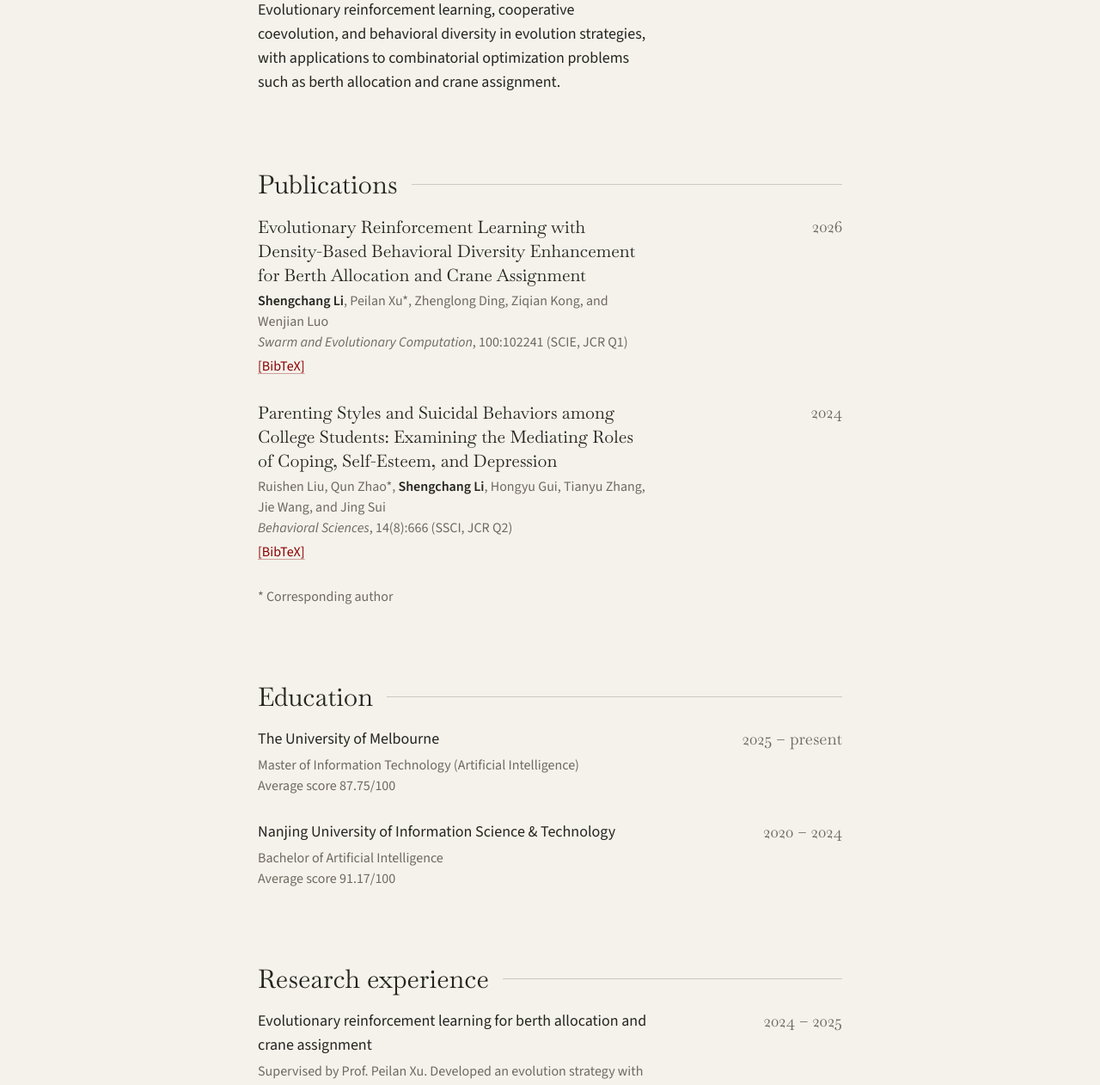
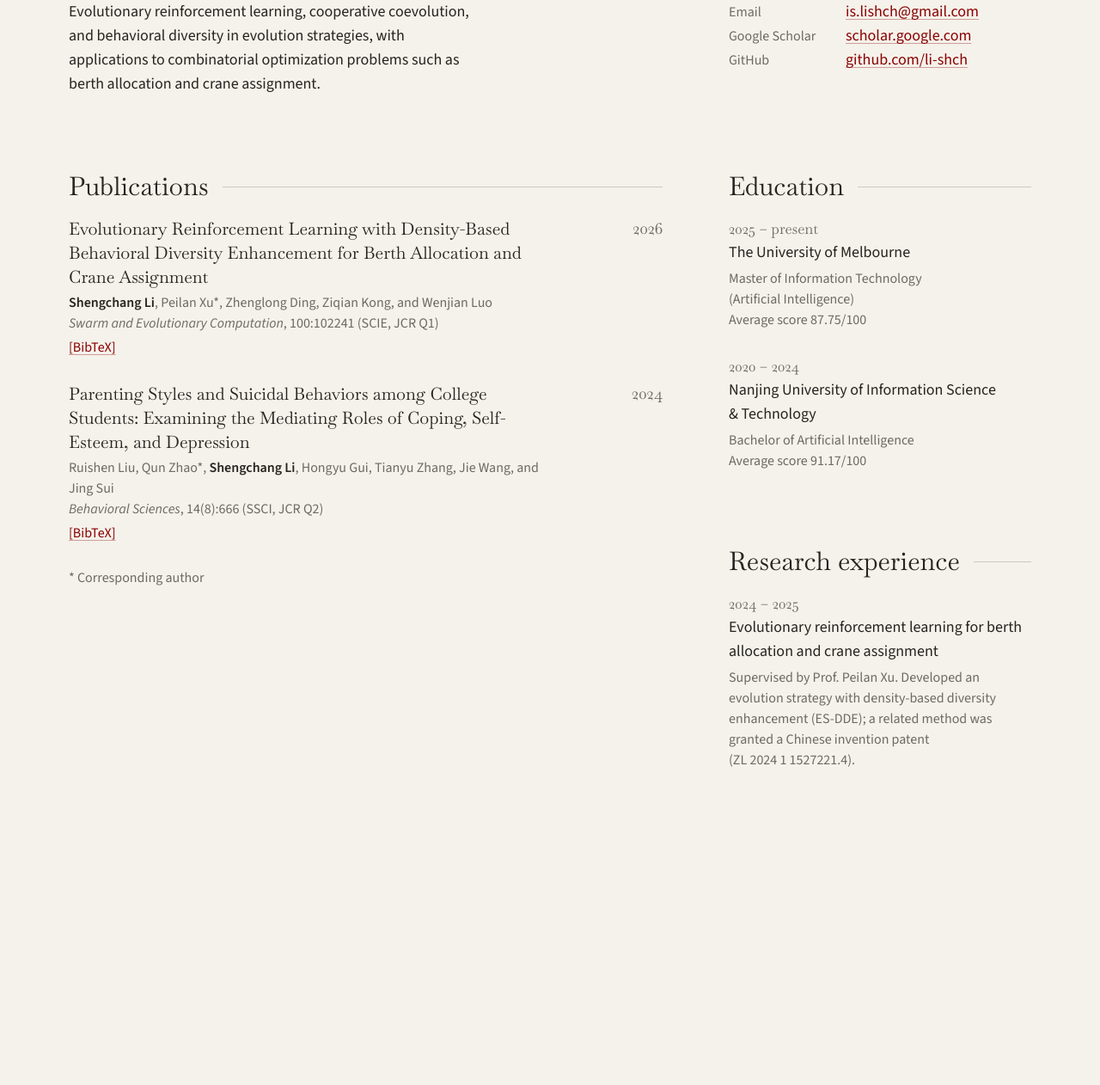
Before and after one commit to li-shch/li-shch.github.io, a plain HTML site: page index.html in a window 1280 px wide. Shown: the part 589-1851 px from the top of the page at 86% size. After the commit the page ends 1597 px from the top, so only its background shows below. Drawn offline with Linux system fonts and the light colour scheme.

Commit message:
Use a two-column layout on wide screens

```diff
--- a/index.html
+++ b/index.html
@@ -17,7 +17,7 @@
     <path d="M6.54 0h4.5v4.5h-4.5zM19.62 0h4.5v4.5h-4.5zM39.23 0h4.5v4.5h-4.5zM45.77 0h4.5v4.5h-4.5zM58.85 0h4.5v4.5h-4.5zM65.38 0h4.5v4.5h-4.5zM78.46 0h4.5v4.5h-4.5zM111.15 0h4.5v4.5h-4.5zM117.69 0h4.5v4.5h-4.5zM137.31 0h4.5v4.5h-4.5zM150.38 0h4.5v4.5h-4.5zM163.46 0h4.5v4.5h-4.5zM170 0h4.5v4.5h-4.5zM183.08 0h4.5v4.5h-4.5zM189.62 0h4.5v4.5h-4.5zM196.15 0h4.5v4.5h-4.5zM215.77 0h4.5v4.5h-4.5zM222.31 0h4.5v4.5h-4.5zM241.92 0h4.5v4.5h-4.5zM248.46 0h4.5v4.5h-4.5zM255 0h4.5v4.5h-4.5zM268.08 0h4.5v4.5h-4.5zM274.62 0h4.5v4.5h-4.5zM300.77 0h4.5v4.5h-4.5zM307.31 0h4.5v4.5h-4.5zM320.38 0h4.5v4.5h-4.5zM326.92 0h4.5v4.5h-4.5zM340 0h4.5v4.5h-4.5zM372.69 0h4.5v4.5h-4.5zM379.23 0h4.5v4.5h-4.5zM411.92 0h4.5v4.5h-4.5zM425 0h4.5v4.5h-4.5zM431.54 0h4.5v4.5h-4.5zM444.62 0h4.5v4.5h-4.5zM451.15 0h4.5v4.5h-4.5zM457.69 0h4.5v4.5h-4.5zM477.31 0h4.5v4.5h-4.5zM483.85 0h4.5v4.5h-4.5zM503.46 0h4.5v4.5h-4.5zM510 0h4.5v4.5h-4.5zM516.54 0h4.5v4.5h-4.5zM536.15 0h4.5v4.5h-4.5zM581.92 0h4.5v4.5h-4.5zM601.54 0h4.5v4.5h-4.5zM608.08 0h4.5v4.5h-4.5zM634.23 0h4.5v4.5h-4.5zM640.77 0h4.5v4.5h-4.5zM653.85 0h4.5v4.5h-4.5zM673.46 0h4.5v4.5h-4.5z"/>
   </svg>
 
-  <header class="track">
+  <header class="intro track">
     <img class="photo" src="photo.jpg" width="640" height="800" alt="Portrait of Shengchang Li">
     <div class="text">
       <h1>Shengchang Li</h1>
@@ -27,12 +27,12 @@
     </div>
   </header>
 
-  <section>
+  <section id="interests">
     <h2>Research interests</h2>
     <p class="prose">Evolutionary reinforcement learning, cooperative coevolution, and behavioral diversity in evolution strategies, with applications to combinatorial optimization problems such as berth allocation and crane assignment.</p>
   </section>
 
-  <section>
+  <section id="publications">
     <h2>Publications</h2>
     <ol>
       <li class="entry track">
@@ -82,7 +82,7 @@
     <p class="note">* Corresponding author</p>
   </section>
 
-  <section>
+  <section id="education">
     <h2>Education</h2>
     <ol>
       <li class="entry track">
@@ -104,20 +104,20 @@
     </ol>
   </section>
 
-  <section>
+  <section id="research">
     <h2>Research experience</h2>
     <ol>
       <li class="entry track">
         <p class="when">2024 – 2025</p>
         <div class="what">
           <p class="name">Evolutionary reinforcement learning for berth allocation and crane assignment</p>
-          <p>Supervised by Prof. Peilan Xu. Developed an evolution strategy with density-based diversity enhancement (ES-DDE); a related method was granted a Chinese invention patent (ZL 2024 1 1527221.4).</p>
+          <p>Supervised by Prof. Peilan Xu. Developed an evolution strategy with density-based diversity enhancement (ES-DDE); a related method was granted a Chinese invention patent (ZL&nbsp;2024&nbsp;1&nbsp;1527221.4).</p>
         </div>
       </li>
     </ol>
   </section>
 
-  <section>
+  <section id="contact">
     <h2>Contact</h2>
     <dl class="contact">
       <dt>Email</dt><dd><a href="mailto:is.lishch@gmail.com">is.lishch@gmail.com</a></dd>
--- a/style.css
+++ b/style.css
@@ -158,3 +158,28 @@ section { margin-top: calc(var(--line) * 2.5); }
   .when { text-align: right; font-size: 1.1875rem; }
   .prose, .note { max-width: 28.75rem; }
 }
+
+/* wide screens: two columns under a shared head row, so the page uses the width */
+@media (min-width: 64rem) {
+  main {
+    max-width: calc(70rem + 3rem);
+    display: grid;
+    grid-template-columns: minmax(0, 1fr) 22rem;
+    grid-template-rows: repeat(4, auto) 1fr;
+    column-gap: clamp(3rem, 6vw, 5.5rem);
+  }
+  .genome { grid-column: 1 / -1; }
+  .intro { display: contents; }
+  .intro > .text { grid-column: 1; grid-row: 2; }
+  .intro > .photo { grid-column: 2; grid-row: 2; align-self: start; width: 12.5rem; }
+  /* rows pair the sections, so headings line up across the two columns */
+  #interests { grid-column: 1; grid-row: 3; }
+  #contact { grid-column: 2; grid-row: 3; }
+  #publications { grid-column: 1; grid-row: 4 / span 2; }
+  #education { grid-column: 2; grid-row: 4; }
+  #research { grid-column: 2; grid-row: 5; }
+  .intro p, .prose, .note { max-width: 30rem; }
+  #publications .track { grid-template-columns: minmax(0, 1fr) 6rem; column-gap: 2rem; }
+  #education .track, #research .track { display: block; }
+  #education .when, #research .when { text-align: left; font-size: 1.0625rem; }
+}
```
